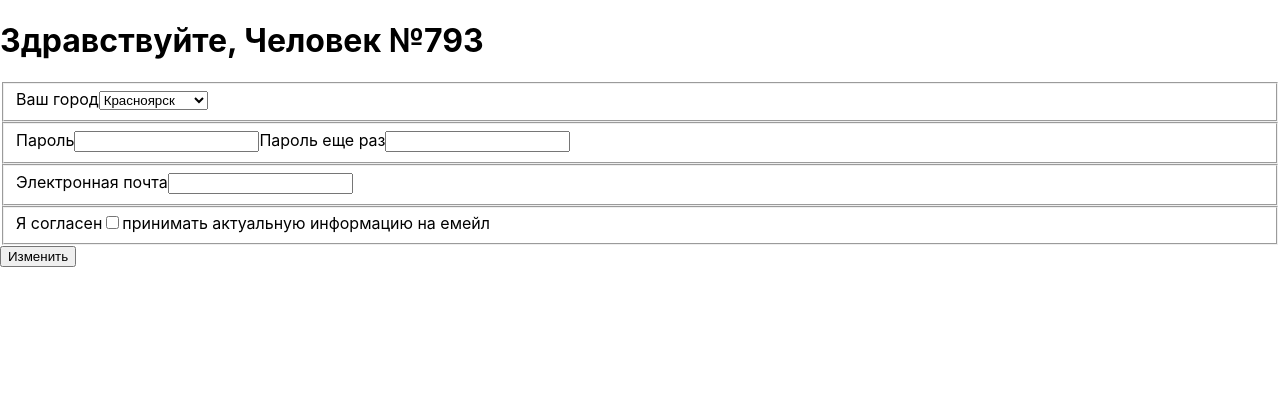
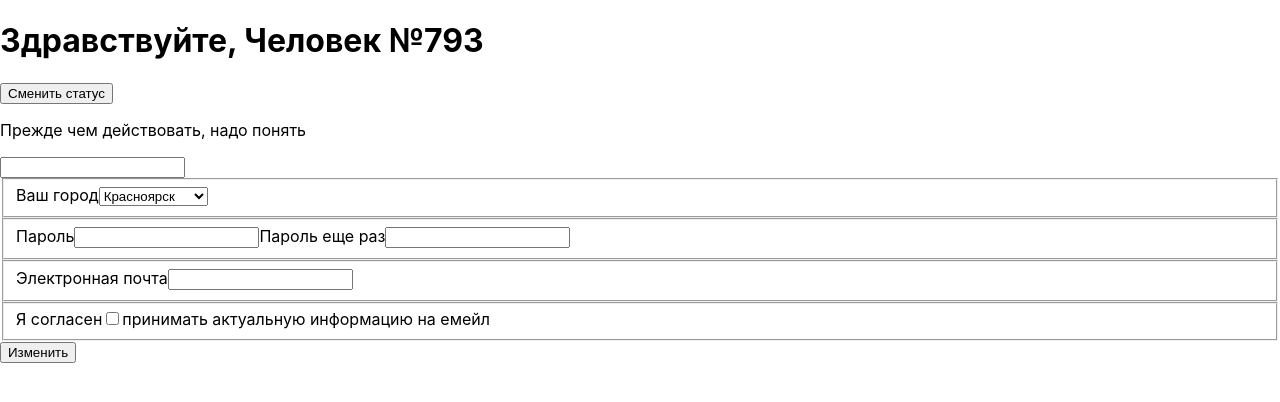
Before and after one commit to Comediant24/au-test, a React (Create React App) app: page / in a window 1280 px wide. Shown: the top 402 px of the page. Built offline with nearby package versions, Linux system fonts and the light colour scheme.

Commit message:
feat: создать компонент Wellcome

```diff
--- a/src/components/App.js
+++ b/src/components/App.js
@@ -1,16 +1,19 @@
 import './App.scss';
 import Form from './Form';
+import Wellcome from './Wellcome';
 
 function App() {
   return (
     <div className="app">
-      <h1 className="title">
-        Здравствуйте,{' '}
-        <span className="title__user">
-          Человек №{Math.floor(Math.random() * 1000)}
-        </span>
-      </h1>
-      <Form />
+      <header className="header">
+        <Wellcome
+          classSelector="header__wrapper"
+          user={`Человек №${Math.floor(Math.random() * 1000)}`}
+        />
+      </header>
+      <main className="main">
+        <Form />
+      </main>
     </div>
   );
 }
--- /dev/null
+++ b/src/components/Wellcome.js
@@ -0,0 +1,26 @@
+import React from 'react';
+
+const Wellcome = ({ classSelector, user }) => {
+  return (
+    <div className={`${classSelector} wellcome`}>
+      <div className="wellcome__title">
+        <h1 className="wellcome__user-title">
+          Здравствуйте, <span className="wellcome__user-current">{user}</span>
+        </h1>
+        <button className="button wellcome__button">Сменить статус</button>
+      </div>
+      <div className="wellcome__status">
+        <p className="wellcome__status-text">
+          Прежде чем действовать, надо понять
+        </p>
+        <input
+          name="status"
+          type="text"
+          className="wellcome__status-input"
+        ></input>
+      </div>
+    </div>
+  );
+};
+
+export default Wellcome;
```
